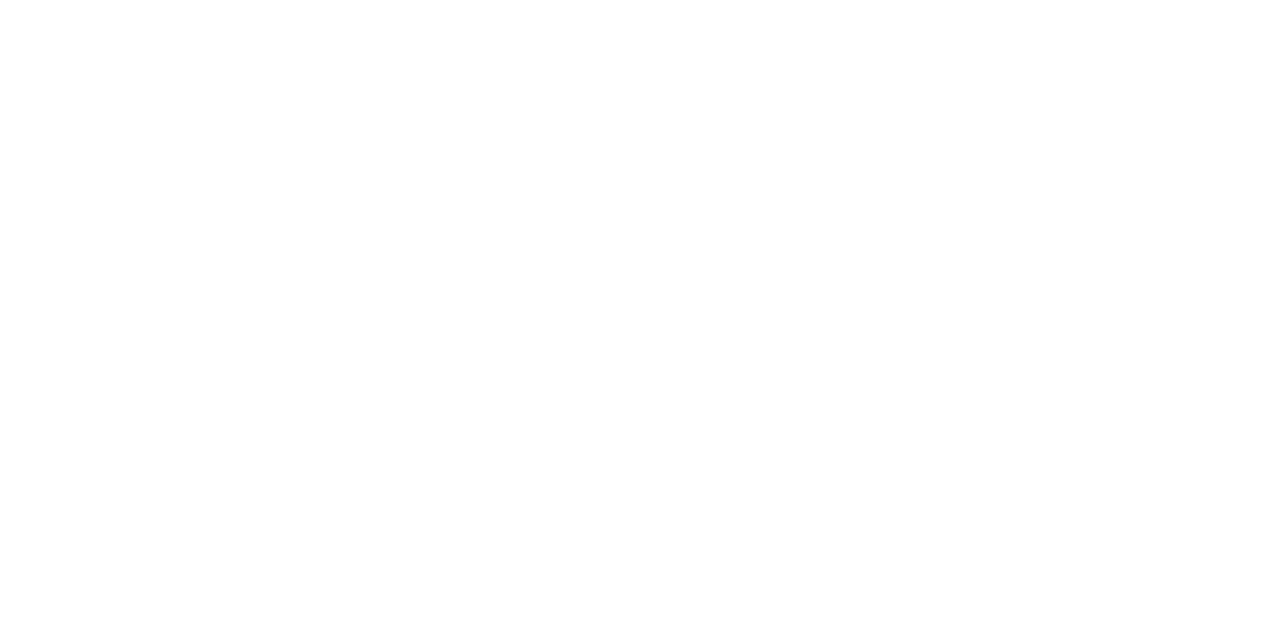
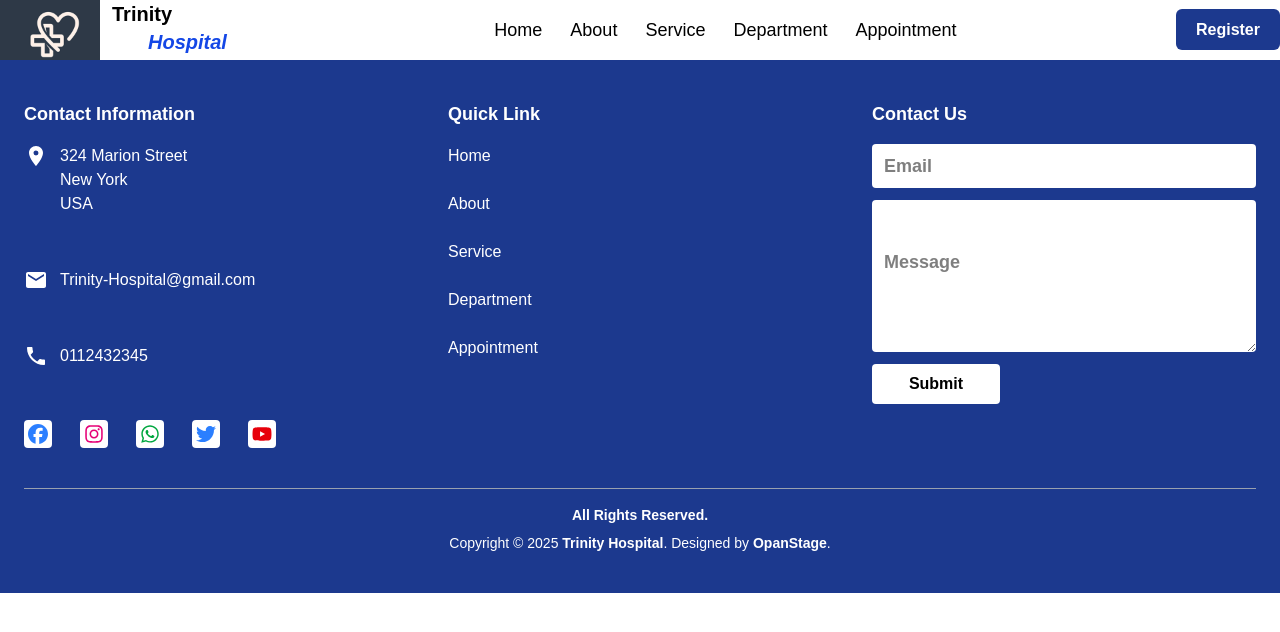
Before and after one commit to OpenStag/project-18, a Next.js app: page / in a window 1280 px wide. Shown: the top 632 px of the page. Built offline with nearby package versions, Linux system fonts and the light colour scheme.

Commit message:
fix: code fix

```diff
--- a/package.json
+++ b/package.json
@@ -11,7 +11,8 @@
   "dependencies": {
     "next": "^15.5.2",
     "react": "19.1.0",
-    "react-dom": "19.1.0"
+    "react-dom": "19.1.0",
+    "react-icons": "^5.5.0"
   },
   "devDependencies": {
     "@eslint/eslintrc": "^3",
--- a/src/app/layout.tsx
+++ b/src/app/layout.tsx
@@ -1,6 +1,9 @@
 import type { Metadata } from "next";
 import { Geist, Geist_Mono } from "next/font/google";
 import "./globals.css";
+import React from "react";
+import Navbar from "../component/Navbar";
+import Footer from "@/component/Footer";
 
 const geistSans = Geist({
   variable: "--font-geist-sans",
@@ -25,7 +28,9 @@
   return (
     <html lang="en" className={`${geistSans.variable} ${geistMono.variable} antialiased`}>
       <body>
+        <Navbar />
         {children}
+        <Footer />
       </body>
     </html>
   );
--- a/src/app/page.tsx
+++ b/src/app/page.tsx
@@ -1,4 +1,7 @@
 import Image from "next/image";
+import AboutPage from "./about/page";
+import Navbar from "../component/Navbar";
+import Footer from "@/component/Footer";
 
 export default function Home() {
   return (
--- a/src/app/component/Navbar.tsx
+++ b/src/component/Navbar.tsx
@@ -24,10 +24,10 @@
      </div>
       <div className="flex space-x-7">
         <Link href="/"  className="text-lg text-black hover:text-blue-300">Home</Link>
-        <Link href="/About" className="text-lg text-black hover:text-blue-300">About</Link>
-        <Link href="/Service" className="text-lg text-black hover:text-blue-300">Service</Link>
-        <Link href="/Department" className="text-lg text-black hover:text-blue-300">Department</Link>
-        <Link href="/Appointment" className="text-lg text-black hover:text-blue-300">Appointment</Link>
+        <Link href="/about" className="text-lg text-black hover:text-blue-300">About</Link>
+        <Link href="/service  " className="text-lg text-black hover:text-blue-300">Service</Link>
+        <Link href="/department" className="text-lg text-black hover:text-blue-300">Department</Link>
+        <Link href="/appointment" className="text-lg text-black hover:text-blue-300">Appointment</Link>
       </div>
 
       <div>
```
Also changed, not shown: src/component/Footer.tsx (renamed from src/app/component/Footer.tsx), 1 other file (tests, documents, lock files or other folders).
